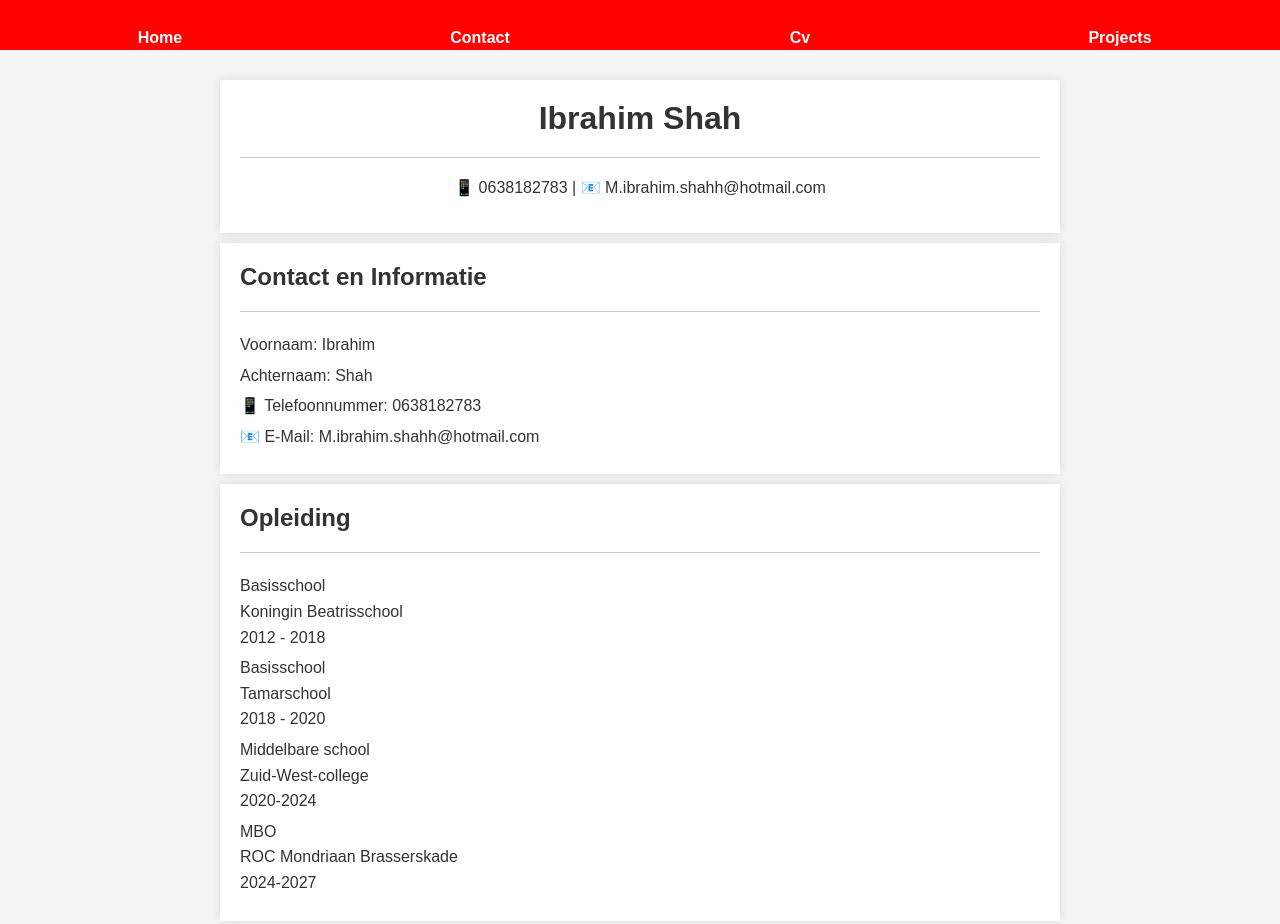
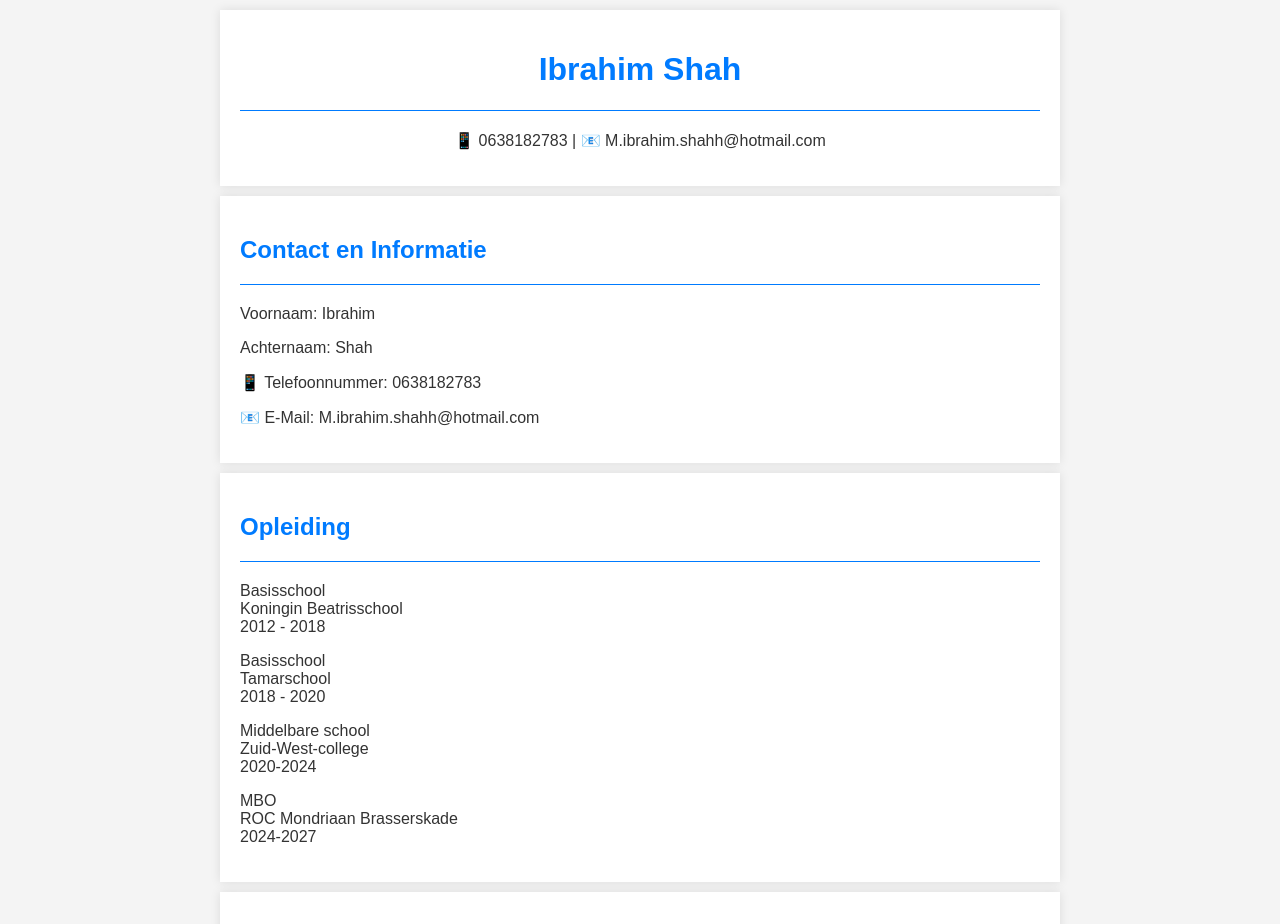
Before and after one commit to Ibrahim54245/Ibrahim54245.github.io, a plain HTML site: page html/cv.html in a window 1280 px wide. Shown: the top 924 px of the page. Drawn offline with Linux system fonts and the light colour scheme.

Commit message:
website gemaakt

```diff
--- a/css/contact.css
+++ b/css/contact.css
@@ -10,42 +10,3 @@ body {
     width: fit-content;
     margin: 20px auto;
 }
-
-body {
-    font-family: Arial, sans-serif;
-    background-color: #f9f9f9;
-    margin: 0;
-    padding: 20px 20px 20px 20px;
-    padding-top: 60px; /* hier ruimte voor navbar */
-    box-sizing: border-box;
-}
-nav {
-  position: fixed;
-  top: 0;
-  left: 0;
-  width: 100%;
-  background-color: red; /* fel rood */
-  color:red;
-  height: 50px;
-  z-index: 1000;
-}
-
-.navbar {
-  display: grid;
-  grid-template-columns: repeat(auto-fit, minmax(90px, 1fr));
-  list-style: none;
-  margin: 0;
-  padding: 0;
-  height: 50px;
-  overflow: hidden;
-}
-
-.navbar li a {
-  display: block;
-  color: white; /* witte tekst */
-  text-align: center;
-  padding: 14px 0;
-  text-decoration: none;
-  height: 100%;
-  font-weight: bold;
-}
--- a/css/cv.css
+++ b/css/cv.css
@@ -1,50 +1,9 @@
-nav {
-  position: fixed;
-  top: 0;
-  left: 0;
-  width: 100%;
-  background-color: red; /* fel rood */
-  color:red;
-  height: 50px;
-  z-index: 1000;
-}
-
-.navbar {
-  display: grid;
-  grid-template-columns: repeat(auto-fit, minmax(90px, 1fr));
-  list-style: none;
-  margin: 0;
-  padding: 0;
-  height: 50px;
-  overflow: hidden;
-}
-
-.navbar li a {
-  display: block;
-  color: white; /* witte tekst */
-  text-align: center;
-  padding: 14px 0;
-  text-decoration: none;
-  height: 100%;
-  font-weight: bold;
-}
-
-
-/* Rest van de pagina ongewijzigd */
-
-
-/* rest pagina gewoon zoals eerder */
-
-/* Rest pagina lichte styling, geen blauw in navbar */
-
 body {
     font-family: Arial, sans-serif;
     margin: 0;
-  padding: 20px;
-  padding-top: 70px; /* ruimte voor navbar */
+    padding: 0;
     background-color: #f4f4f4;
     color: #333;
-  box-sizing: border-box;
 }
 
 header, section, footer {
@@ -60,43 +19,30 @@ header, section, footer {
 }
 
 h1, h2 {
-  color: #333; /* gewoon donkergrijs, geen blauw */
-  margin-top: 0;
-  margin-bottom: 10px;
+    color: #007BFF;
 }
 
 hr {
     border: 0;
     height: 1px;
-  background: #ccc;
+    background: #007BFF;
     margin: 20px 0;
-}
-
-article p {
-  margin: 5px 0;
-  line-height: 1.6;
 }
 
 ul {
     list-style-type: none;
-  padding-left: 0;
-  color: #555;
+    padding: 0;
 }
 
 ul li {
-  background: #ff0101;
-  color: white;
+    background: #007BFF;
+    color: #fff;
     margin: 5px 0;
     padding: 10px;
     border-radius: 5px;
-  font-size: 1rem;
 }
 
 footer {
-  background-color: #333;
-  color: white;
-  text-align: center;
-  padding: 10px 20px;
-  margin-top: 20px;
-  border-radius: 0 0 10px 10px;
+    background-color: #007BFF;
+    color: #fff;
 }
--- a/css/projects.css
+++ b/css/projects.css
@@ -80,42 +80,3 @@ ul li {
         max-width: 45%;
     }
 }
-body {
-    font-family: Arial, sans-serif;
-    background-color: #f9f9f9;
-    margin: 0;
-    padding: 20px 20px 20px 20px;
-    padding-top: 60px; /* hier ruimte voor navbar */
-    box-sizing: border-box;
-}
-
-nav {
-  position: fixed;
-  top: 0;
-  left: 0;
-  width: 100%;
-  background-color: red; /* fel rood */
-  color:red;
-  height: 50px;
-  z-index: 1000;
-}
-
-.navbar {
-  display: grid;
-  grid-template-columns: repeat(auto-fit, minmax(90px, 1fr));
-  list-style: none;
-  margin: 0;
-  padding: 0;
-  height: 50px;
-  overflow: hidden;
-}
-
-.navbar li a {
-  display: block;
-  color: white; /* witte tekst */
-  text-align: center;
-  padding: 14px 0;
-  text-decoration: none;
-  height: 100%;
-  font-weight: bold;
-}
--- a/css/style.css
+++ b/css/style.css
@@ -0,0 +1,81 @@
+body {
+    margin: 0;
+    font-family: 'Courier New', Courier, monospace;
+    text-align: center;
+    background-color: brown;
+}
+
+nav {
+    position: fixed;
+    top: 0;
+    left: 0;
+    width: 100%;
+    background-color: red;
+}
+
+.navbar {
+    display: grid;
+    grid-template-columns: repeat(auto-fit, minmax(100px, 1fr));
+    list-style-type: none;
+    margin: 0;
+    padding: 0;
+    overflow: hidden;
+}
+
+.navbar li a {
+    display: block;
+    color: white;
+    text-align: center;
+    padding: 14px 20px;
+    text-decoration: none;
+}
+
+.navbar li a:hover {
+    background-color: darkred;
+}
+
+h1, h2, article {
+    margin-top: 50px;
+    color: white;
+}
+
+.list ul {
+    display: grid;
+    grid-auto-flow: column;
+    list-style: none;
+    margin-left: 400px;
+    padding: 10px;
+    font-size: 20px;
+}
+
+.pro {
+    margin-left: 70px;
+}
+
+a {
+    text-decoration: none;
+    color: white;
+}
+
+h1, h2, article {
+    margin-bottom: 20px;
+}
+
+img {
+    display: block;
+    margin: 20px auto;
+    max-width: 100%;
+}
+
+.bordertop {
+    border-top: 1px solid black;
+}
+
+.highlight {
+    color: blue;
+}
+
+.profile-pic {
+    width: 345px;
+    height: auto;
+}
--- a/html/contact.html
+++ b/html/contact.html
@@ -1,21 +1,12 @@
 <!DOCTYPE html>
 <html lang="en">
 <head>
-    <meta charset="UTF-8" />
-    <meta name="viewport" content="width=device-width, initial-scale=1" />
+    <meta charset="UTF-8">
+    <meta name="viewport" content="width=device-width, initial-scale=1.0">
     <title>Contact</title>
-    <link rel="stylesheet" href="../css/contact.css" />
+    <link rel="stylesheet" href="../css/contact.css">
 </head>
 <body>
-    <nav>
-        <ul class="navbar">
-            <li><a href="index.html">Home</a></li>
-            <li><a href="contact.html">Contact</a></li>
-            <li><a href="cv.html">Cv</a></li>
-            <li><a href="projects.html">Projects</a></li>
-        </ul>
-    </nav>
-
     <div class="contact-container">
         <p>Dit zijn al mijn contacten:</p>
         <p>📱 Telefoonnummer: 0638182783</p>
--- a/html/cv.html
+++ b/html/cv.html
@@ -1,28 +1,17 @@
 <!DOCTYPE html>
 <html lang="en">
 <head>
-  <meta charset="UTF-8" />
-  <meta name="viewport" content="width=device-width, initial-scale=1" />
+    <meta charset="UTF-8">
+    <meta name="viewport" content="width=device-width, initial-scale=1.0">
     <title>Cv</title>
-  <link rel="stylesheet" href="../css/cv.css" />
+    <link rel="stylesheet" href="../css/cv.css">
 </head>
 <body>
-
-  <nav>
-    <ul class="navbar">
-      <li><a href="index.html">Home</a></li>
-      <li><a href="contact.html">Contact</a></li>
-      <li><a href="cv.html">Cv</a></li>
-      <li><a href="projects.html">Projects</a></li>
-    </ul>
-  </nav>
-
     <header>
         <h1 class="center">Ibrahim Shah</h1>
         <hr>
         <p class="center">📱 0638182783 | 📧 M.ibrahim.shahh@hotmail.com</p>
     </header>
-
     <section class="contact">
         <h2>Contact en Informatie</h2>
         <hr>
@@ -33,18 +22,24 @@
             <p>📧 E-Mail: M.ibrahim.shahh@hotmail.com</p>
         </article>
     </section>
-
     <section class="education">
         <h2>Opleiding</h2>
         <hr>
         <article>
-      <p>Basisschool<br> Koningin Beatrisschool<br> 2012 - 2018</p>
-      <p>Basisschool<br> Tamarschool<br> 2018 - 2020</p>
-      <p>Middelbare school<br> Zuid-West-college<br> 2020-2024</p>
-      <p>MBO<br> ROC Mondriaan Brasserskade<br> 2024-2027</p>
+            <p>Basisschool<br>
+            Koningin Beatrisschool<br>
+            2012 - 2018</p>
+            <p>Basisschool<br>
+               Tamarschool<br>
+                2018 - 2020</p>
+            <p>Middelbare school<br>
+                Zuid-West-college<br>
+                2020-2024</p>
+                <p>MBO<br>
+                    ROC Mondriaan Brasserskade<br>
+                    2024-2027</p>
         </article>
     </section>
-
     <section class="experience">
         <h2>Werkervaring</h2>
         <hr>
@@ -52,7 +47,6 @@
             <p>Geen</p>
         </article>
     </section>
-
     <section class="skills">
         <h2>Vaardigheden</h2>
         <hr>
@@ -64,11 +58,9 @@
             </ul>
         </article>
     </section>
-
     <footer class="center">
         <hr>
         <p>© 2025 Ibrahim Shah. Alle rechten voorbehouden.</p>
     </footer>
-
 </body>
 </html>
```
Also changed, not shown: html/home.html (added, +28 -0 lines), html/index.html (deleted, +0 -35 lines), html/projects.html (+5 -14 lines), img/Media.jfif (deleted), img/ibrahim-avatar.png (added), 3 other files. Lines whose indentation alone changed are shown as unchanged.
